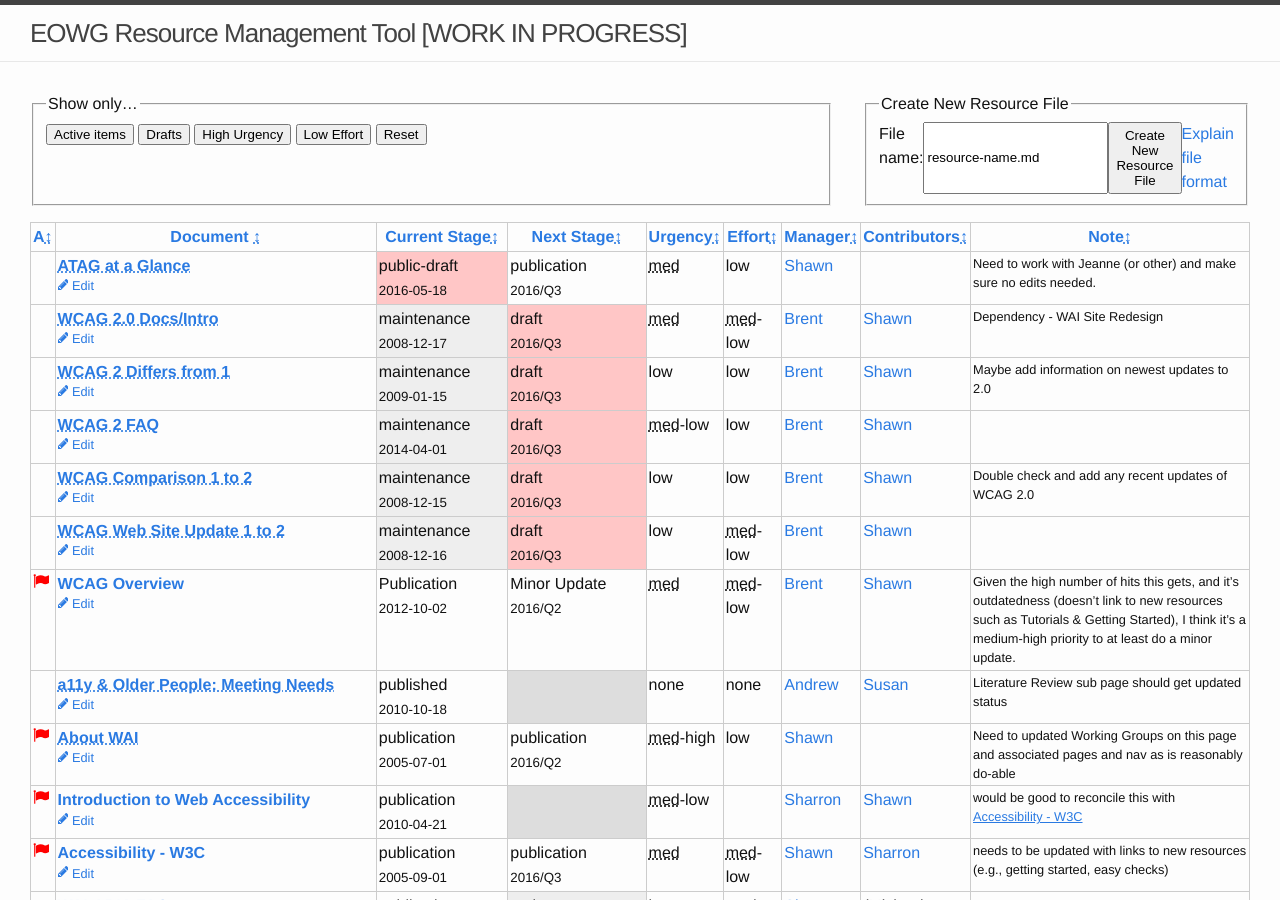
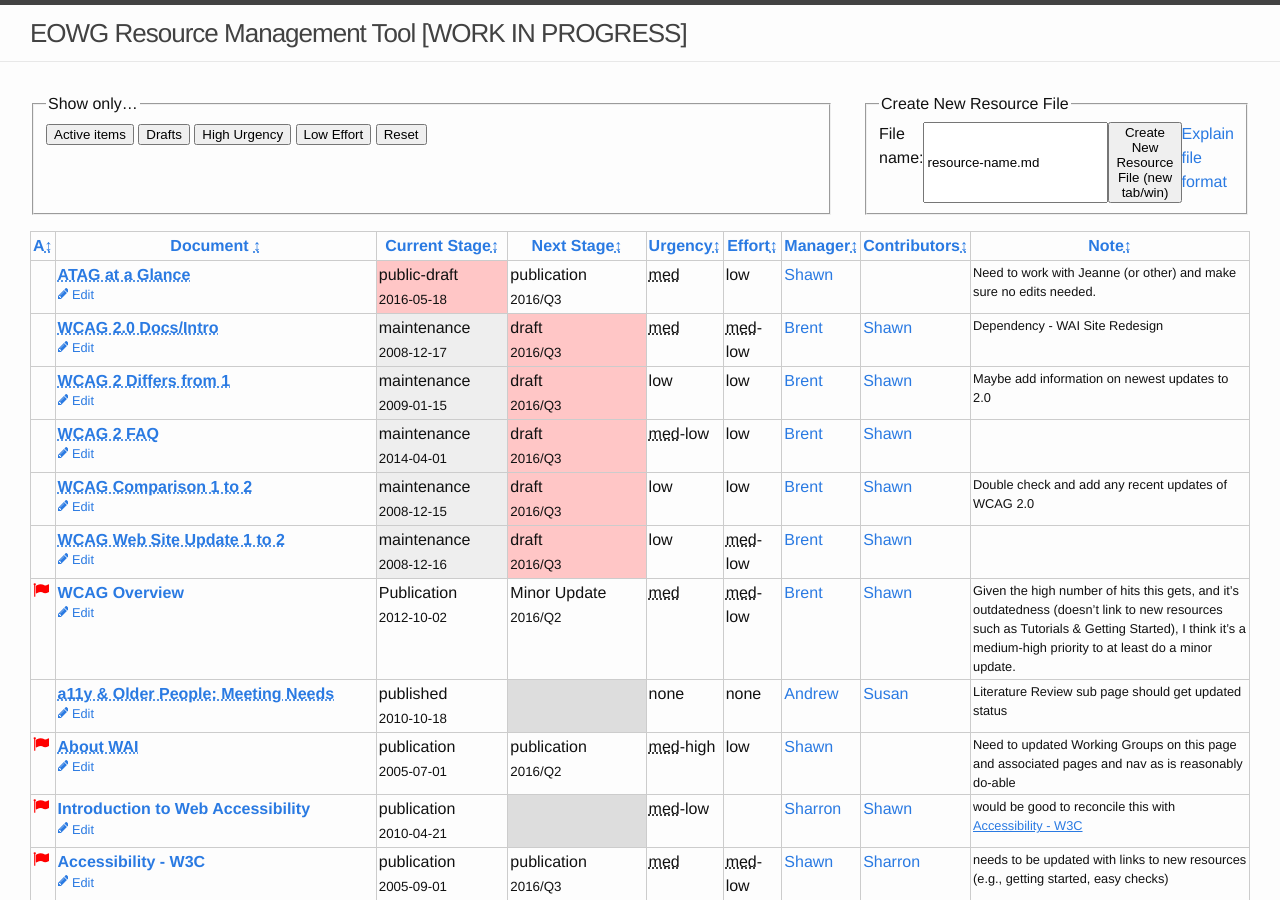
Before and after one commit to w3c/wai-resources, a Jekyll site: the page built from index.html, in a window 1280 px wide and 900 px high. Built offline with Jekyll 4.4.1, drawn with Linux system fonts in a browser that asks for light colours.

Commit message:
Fixes #17

```diff
--- a/index.html
+++ b/index.html
@@ -21,7 +21,7 @@
   <div id="fieldsets">
   <fieldset>
     <legend>Create New Resource File</legend>
-    <form action="https://github.com/w3c/wai-resources/new/gh-pages/">
+    <form action="https://github.com/w3c/wai-resources/new/gh-pages/"  target="_blank">
       <a href="CONTRIBUTING.html">Explain file format</a>
       <textarea name="value" hidden cols="30" rows="10">---
 title: "[Resource Title]"
@@ -47,7 +47,7 @@
 ---</textarea>
       <label for="reponame">File name:</label><input id="reponame" name="filename" value="resource-name.md". type="text">
       <input type="hidden" name="path" value="_resources">
-      <button type="submit">Create New Resource File</button>
+      <button type="submit">Create New Resource File (new tab/win)</button>
     </form>
   </fieldset>
 
```
